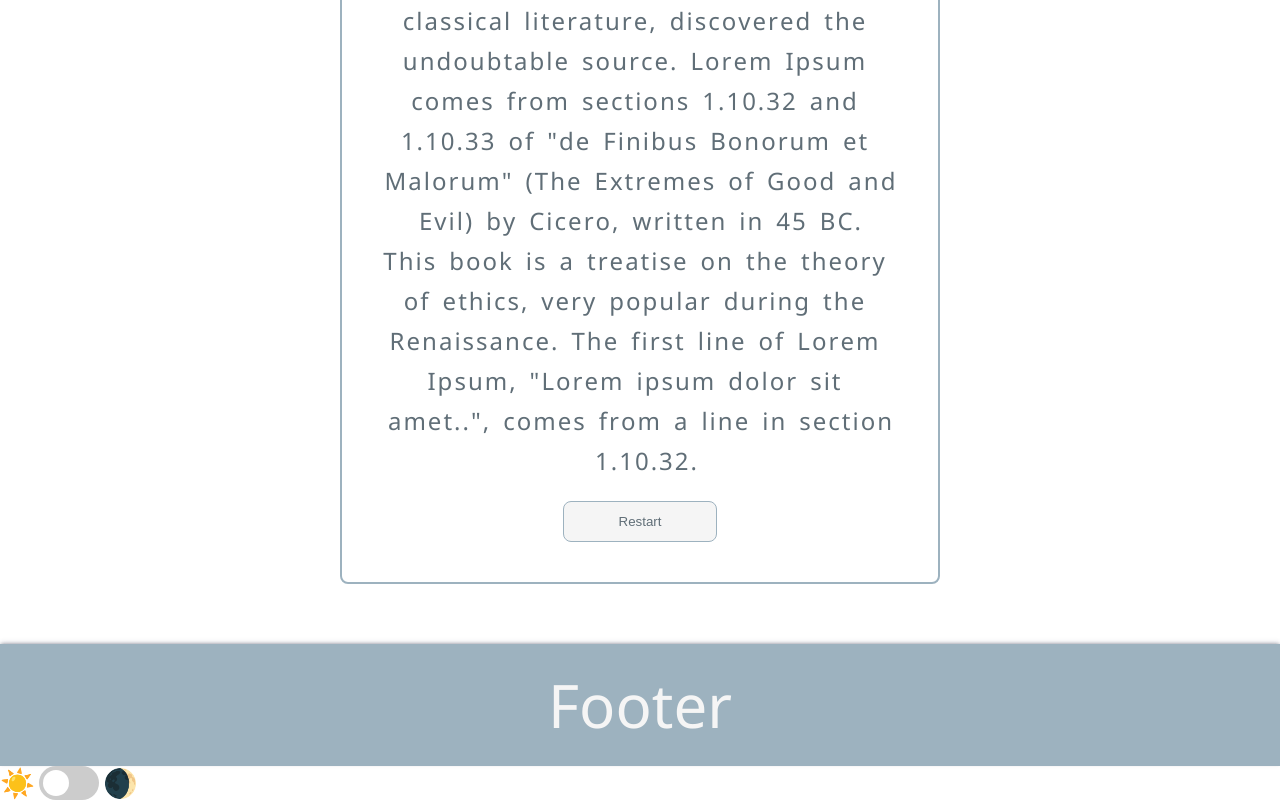
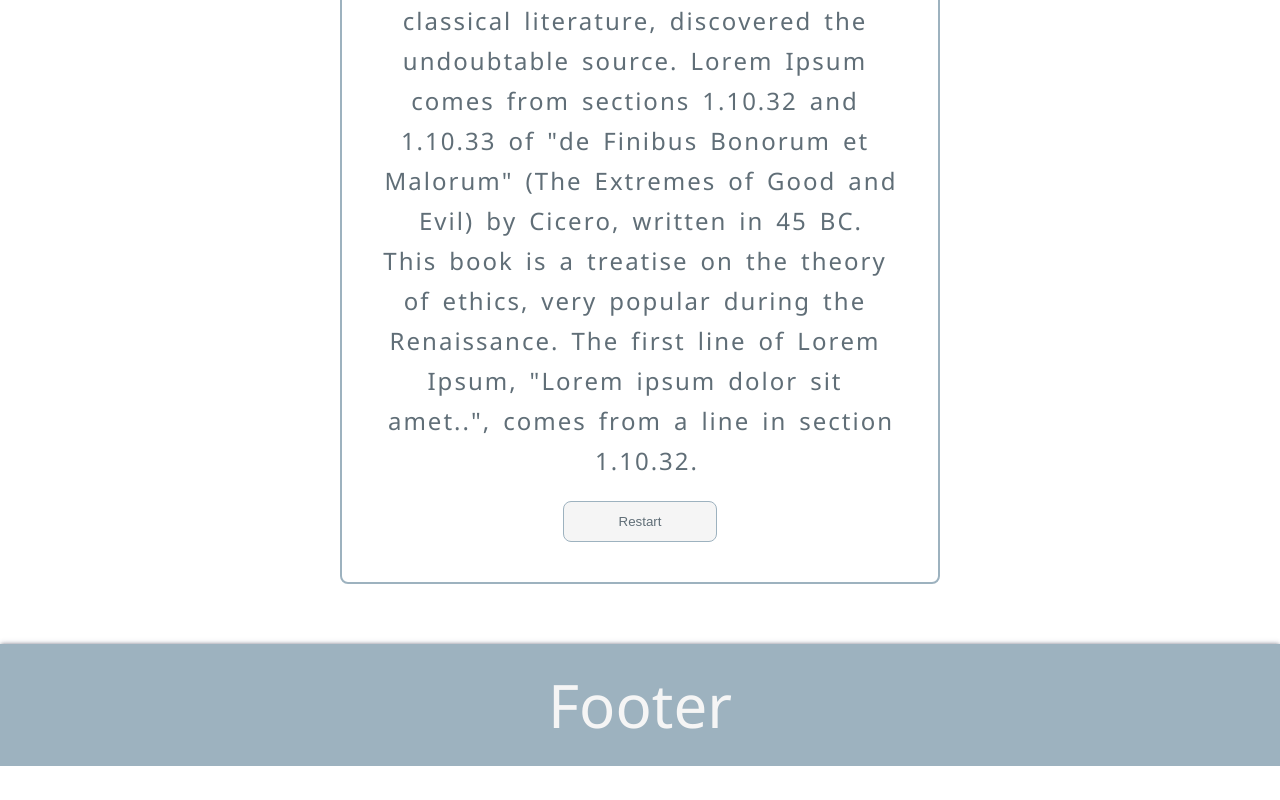
Before and after one commit to GarikHarutyunyan/type-mastery, a React (Create React App) app: page / in a window 1280 px wide. Shown: the part 661-1461 px from the top of the page. After the commit the page ends 1427 px from the top, so only its background shows below. Built offline with nearby package versions, Linux system fonts and the light colour scheme.

Commit message:
minor fix

```diff
--- a/src/App.tsx
+++ b/src/App.tsx
@@ -4,7 +4,6 @@ import {Footer} from './pages/footer/Footer';
 import {Header} from './pages/header/Header';
 import {Main} from './pages/main/Main';
 import {DarkModeProvider} from "./components/LightDarkMode/DarkModeContext";
-import DarkMode from "./components/LightDarkMode/DarkMode";
 
 const App: FC = () => {
     return (
@@ -14,7 +13,6 @@ const App: FC = () => {
                 <Main/>
                 <Footer/>
             </div>
-            <DarkMode />
         </DarkModeProvider>
     );
 };
```
